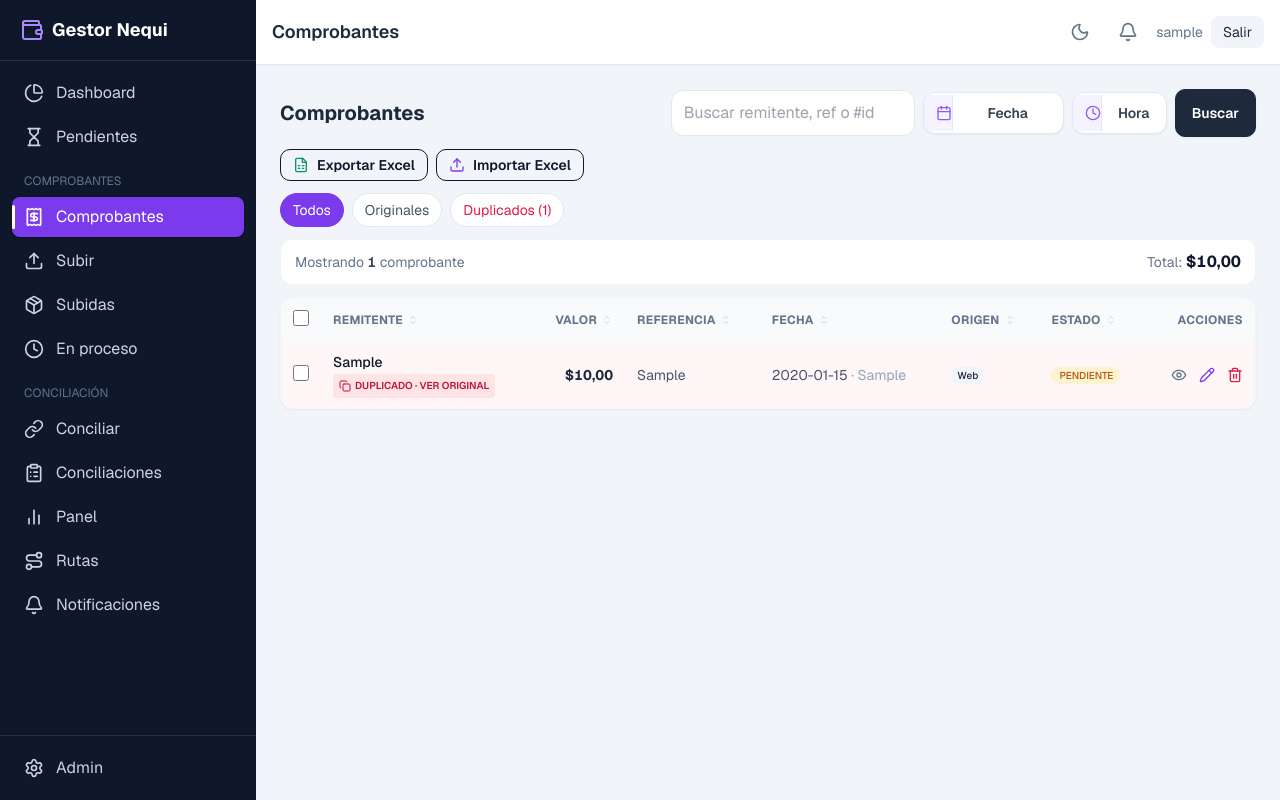
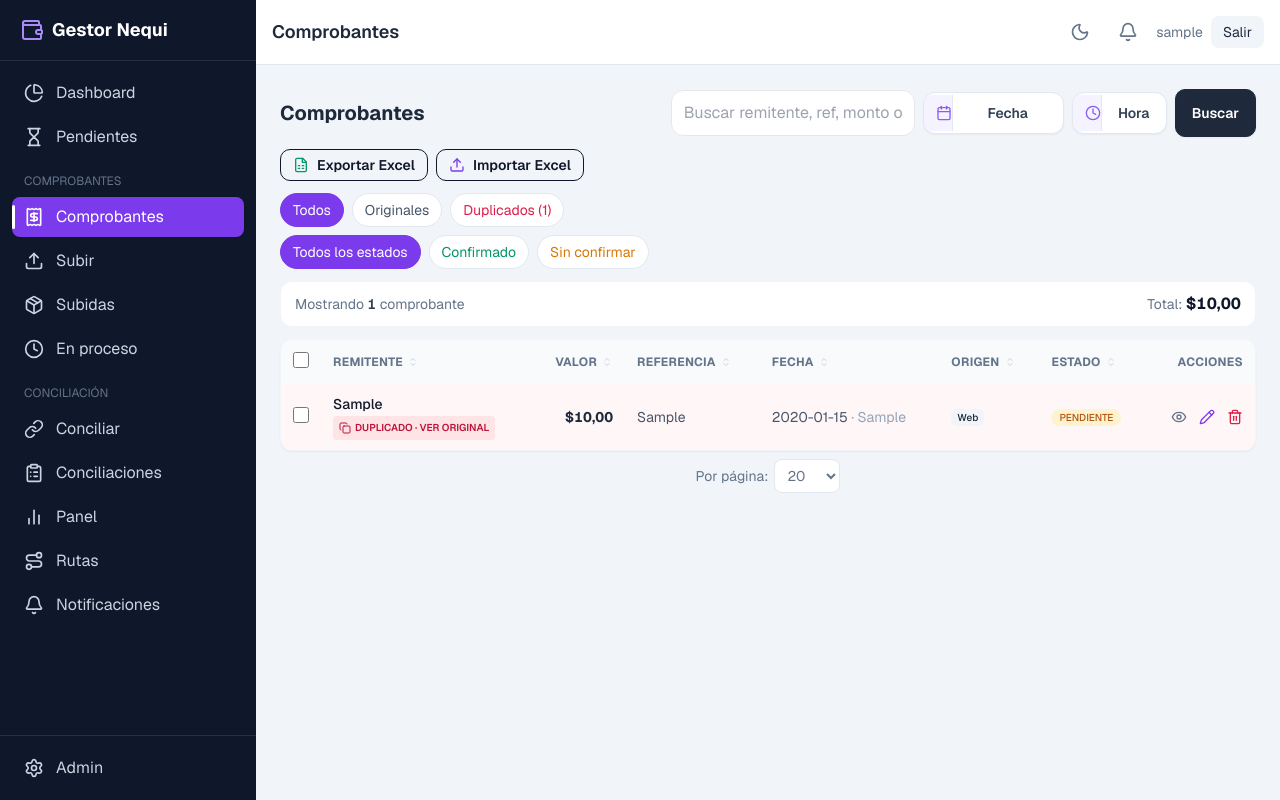
Before and after one commit to JulianL76/Bot-Nequi, a Django app: page /comprobantes/ in a window 1280 px wide. Run offline with Django 5.2, Linux system fonts and the light colour scheme; a user stored in the database is signed in; tables that the repository leaves empty hold one stand-in row (values such as "Sample post"); parts of the project's set-up code (start-up, migrations or seed data) failed here and were passed over; some libraries are stand-ins or nearby versions.

Commit message:
Ajustes visualizador

```diff
--- a/comprobantes/views.py
+++ b/comprobantes/views.py
@@ -6,10 +6,13 @@ from django.shortcuts import get_object_or_404, redirect, render
 
 from accounts.utils import get_negocio
 
-from django.db.models import Count
+from django.db.models import Count, Q
 
 from .models import ArchivoPendiente, Comprobante, LoteCarga, Notificacion, Ruta
 from .tasks import procesar_lote, reprocesar_lote
+
+# Tamaños de página permitidos en la lista de comprobantes.
+TAM_PAGINA = {"20", "50", "100", "200"}
 
 
 def _recontar_lote_carga(lote):
@@ -137,12 +140,14 @@ def reanudar_lote(request, lote_id):
 
 
 def _filtrar_comprobantes(request, negocio):
-    """Aplica los filtros (q/día/dup/lote) y devuelve (queryset, contexto).
+    """Aplica los filtros (q/día/dup/lote/estado) y devuelve (queryset, contexto).
 
     Compartido por la lista paginada y la exportación a Excel para que ambos
     respeten exactamente los mismos filtros.
     """
     import datetime
+
+    from core.parsing import limpiar_monto
 
     qs = Comprobante.objects.filter(negocio=negocio) if negocio else Comprobante.objects.none()
 
@@ -152,7 +157,13 @@ def _filtrar_comprobantes(request, negocio):
         if q.startswith("#") and q[1:].strip().isdigit():
             qs = qs.filter(pk=int(q[1:].strip()))
         else:
-            qs = qs.filter(de__icontains=q) | qs.filter(ref__icontains=q)
+            filtro = Q(de__icontains=q) | Q(ref__icontains=q)
+            # Si "q" parece un monto ("30000", "$30.000", "30,000"), buscar
+            # también por valor exacto (tolerante a separadores de miles/decimales).
+            monto_q = limpiar_monto(q)
+            if monto_q:
+                filtro |= Q(valor=monto_q)
+            qs = qs.filter(filtro)
 
     # Filtro por día (usa la fecha parseada fecha_dt).
     dia = request.GET.get("dia", "").strip()
@@ -176,6 +187,11 @@ def _filtrar_comprobantes(request, negocio):
     elif dup == "0":
         qs = qs.filter(es_duplicado=False)
 
+    # Filtro por estado: confirmado / sin confirmar.
+    estado = request.GET.get("estado", "").strip()
+    if estado in (Comprobante.CONFIRMADO, Comprobante.SIN_CONFIRMAR):
+        qs = qs.filter(estado=estado)
+
     # Filtro por lote/subida (los comprobantes creados en esa misma subida).
     lote = request.GET.get("lote", "").strip()
     lote_obj = None
@@ -184,7 +200,7 @@ def _filtrar_comprobantes(request, negocio):
         lote_obj = LoteCarga.objects.filter(pk=lote, negocio=negocio).first()
 
     ctx = {"q": q, "dia": dia, "dia_obj": dia_obj, "hora": hora,
-           "dup": dup, "lote": lote, "lote_obj": lote_obj}
+           "dup": dup, "estado": estado, "lote": lote, "lote_obj": lote_obj}
     return qs, ctx
 
 
@@ -225,7 +241,10 @@ def lista(request):
         pagina_qs = pagina_qs.order_by("-creado_en", "-id")
         sort = ""
 
-    paginator = Paginator(pagina_qs, 20)
+    tam = request.GET.get("tam", "").strip()
+    if tam not in TAM_PAGINA:
+        tam = "20"
+    paginator = Paginator(pagina_qs, int(tam))
     page = paginator.get_page(request.GET.get("page"))
 
     # Para los confirmados, enlazar la conciliación (OK) que los confirmó.
@@ -240,7 +259,7 @@ def lista(request):
 
     rutas = Ruta.objects.filter(negocio=negocio, activa=True) if negocio else Ruta.objects.none()
     return render(request, "comprobantes/lista.html",
-                  {"page": page, "rutas": rutas, "n_duplicados": n_duplicados, "sort": sort,
+                  {"page": page, "rutas": rutas, "n_duplicados": n_duplicados, "sort": sort, "tam": tam,
                    "total_count": resumen["n"], "total_valor": resumen["total"] or 0, **ctx})
 
 
--- a/templates/comprobantes/lista.html
+++ b/templates/comprobantes/lista.html
@@ -3,13 +3,16 @@
 {% block title %}Comprobantes{% endblock %}
 {% block header %}Comprobantes{% endblock %}
 {% block content %}
+{% with qp="q="|add:q|add:"&dia="|add:dia|add:"&hora="|add:hora|add:"&lote="|add:lote|add:"&sort="|add:sort|add:"&tam="|add:tam %}
 <div class="flex items-center justify-between mb-3">
   <h1 class="text-xl font-bold hidden lg:block">Comprobantes</h1>
   <form method="get" class="flex flex-wrap gap-2 items-center w-full lg:w-auto">
     {% if dup %}<input type="hidden" name="dup" value="{{ dup }}">{% endif %}
+    {% if estado %}<input type="hidden" name="estado" value="{{ estado }}">{% endif %}
     {% if lote %}<input type="hidden" name="lote" value="{{ lote }}">{% endif %}
     {% if sort %}<input type="hidden" name="sort" value="{{ sort }}">{% endif %}
-    <input type="text" name="q" value="{{ q }}" placeholder="Buscar remitente, ref o #id"
+    {% if tam %}<input type="hidden" name="tam" value="{{ tam }}">{% endif %}
+    <input type="text" name="q" value="{{ q }}" placeholder="Buscar remitente, ref, monto o #id"
            class="px-3 py-2.5 border rounded-xl flex-1 min-w-0">
     <div class="relative flex items-center bg-white dark:bg-slate-800 border border-slate-200 dark:border-slate-700 rounded-xl shadow-sm hover:ring-2 hover:ring-primary-500 transition-all cursor-pointer overflow-hidden flex-1 lg:flex-none">
       <div class="pl-3 py-2.5 pointer-events-none text-primary-500 bg-primary-50 dark:bg-primary-900/30 flex items-center justify-center border-r border-slate-200 dark:border-slate-700">
@@ -28,7 +31,7 @@
       <input type="time" name="hora" value="{{ hora }}" title="Filtrar por hora exacta" class="absolute inset-0 w-full h-full opacity-0 cursor-pointer [&::-webkit-calendar-picker-indicator]:absolute [&::-webkit-calendar-picker-indicator]:inset-0 [&::-webkit-calendar-picker-indicator]:w-full [&::-webkit-calendar-picker-indicator]:h-full [&::-webkit-calendar-picker-indicator]:opacity-0 [&::-webkit-calendar-picker-indicator]:cursor-pointer">
     </div>
     <button class="btn btn-neutral">Buscar</button>
-    {% if q or dia or hora %}<a href="{% url 'comprobantes:lista' %}{% if dup %}?dup={{ dup }}{% endif %}" class="btn btn-ghost btn-sm">Limpiar</a>{% endif %}
+    {% if q or dia or hora %}<a href="{% url 'comprobantes:lista' %}?dup={{ dup }}&estado={{ estado }}" class="btn btn-ghost btn-sm">Limpiar</a>{% endif %}
   </form>
 </div>
 
@@ -56,6 +59,7 @@
     <form method="get" action="{% url 'comprobantes:exportar_lista' %}" hx-boost="false" class="space-y-4">
       {% if q %}<input type="hidden" name="q" value="{{ q }}">{% endif %}
       {% if dup %}<input type="hidden" name="dup" value="{{ dup }}">{% endif %}
+      {% if estado %}<input type="hidden" name="estado" value="{{ estado }}">{% endif %}
       {% if lote %}<input type="hidden" name="lote" value="{{ lote }}">{% endif %}
       <div class="grid grid-cols-2 gap-3">
         <div>
@@ -109,15 +113,22 @@
 {% endif %}
 
 <!-- Filtro por duplicados -->
-<div class="flex items-center gap-2 mb-3 text-sm">
-  <a href="?q={{ q }}&dia={{ dia }}&hora={{ hora }}&lote={{ lote }}&sort={{ sort }}" class="px-3 py-1.5 rounded-full border {% if not dup %}bg-primary-600 text-white border-primary-600{% else %}bg-white dark:bg-slate-800 border-slate-200 dark:border-slate-700 text-slate-600 dark:text-slate-300{% endif %}">Todos</a>
-  <a href="?q={{ q }}&dia={{ dia }}&hora={{ hora }}&lote={{ lote }}&sort={{ sort }}&dup=0" class="px-3 py-1.5 rounded-full border {% if dup == '0' %}bg-primary-600 text-white border-primary-600{% else %}bg-white dark:bg-slate-800 border-slate-200 dark:border-slate-700 text-slate-600 dark:text-slate-300{% endif %}">Originales</a>
-  <a href="?q={{ q }}&dia={{ dia }}&hora={{ hora }}&lote={{ lote }}&sort={{ sort }}&dup=1" class="px-3 py-1.5 rounded-full border {% if dup == '1' %}bg-rose-600 text-white border-rose-600{% else %}bg-white dark:bg-slate-800 border-slate-200 dark:border-slate-700 text-rose-600 dark:text-rose-400{% endif %}">Duplicados{% if n_duplicados %} ({{ n_duplicados }}){% endif %}</a>
+<div class="flex flex-wrap items-center gap-2 mb-2 text-sm">
+  <a href="?{{ qp }}&estado={{ estado }}" class="px-3 py-1.5 rounded-full border {% if not dup %}bg-primary-600 text-white border-primary-600{% else %}bg-white dark:bg-slate-800 border-slate-200 dark:border-slate-700 text-slate-600 dark:text-slate-300{% endif %}">Todos</a>
+  <a href="?{{ qp }}&estado={{ estado }}&dup=0" class="px-3 py-1.5 rounded-full border {% if dup == '0' %}bg-primary-600 text-white border-primary-600{% else %}bg-white dark:bg-slate-800 border-slate-200 dark:border-slate-700 text-slate-600 dark:text-slate-300{% endif %}">Originales</a>
+  <a href="?{{ qp }}&estado={{ estado }}&dup=1" class="px-3 py-1.5 rounded-full border {% if dup == '1' %}bg-rose-600 text-white border-rose-600{% else %}bg-white dark:bg-slate-800 border-slate-200 dark:border-slate-700 text-rose-600 dark:text-rose-400{% endif %}">Duplicados{% if n_duplicados %} ({{ n_duplicados }}){% endif %}</a>
+</div>
+
+<!-- Filtro por estado -->
+<div class="flex flex-wrap items-center gap-2 mb-3 text-sm">
+  <a href="?{{ qp }}&dup={{ dup }}" class="px-3 py-1.5 rounded-full border {% if not estado %}bg-primary-600 text-white border-primary-600{% else %}bg-white dark:bg-slate-800 border-slate-200 dark:border-slate-700 text-slate-600 dark:text-slate-300{% endif %}">Todos los estados</a>
+  <a href="?{{ qp }}&dup={{ dup }}&estado=confirmado" class="px-3 py-1.5 rounded-full border {% if estado == 'confirmado' %}bg-emerald-600 text-white border-emerald-600{% else %}bg-white dark:bg-slate-800 border-slate-200 dark:border-slate-700 text-emerald-600 dark:text-emerald-400{% endif %}">Confirmado</a>
+  <a href="?{{ qp }}&dup={{ dup }}&estado=sin_confirmar" class="px-3 py-1.5 rounded-full border {% if estado == 'sin_confirmar' %}bg-amber-600 text-white border-amber-600{% else %}bg-white dark:bg-slate-800 border-slate-200 dark:border-slate-700 text-amber-600 dark:text-amber-400{% endif %}">Sin confirmar</a>
 </div>
 
 <!-- Resumen de lo filtrado -->
 <div class="flex flex-wrap items-center gap-x-4 gap-y-1 mb-3 px-3.5 py-2.5 rounded-xl bg-white dark:bg-slate-800 border border-slate-100 dark:border-slate-700/50 text-sm">
-  <span class="text-slate-500">Mostrando <span class="font-semibold text-slate-700 dark:text-slate-200 nums">{{ total_count }}</span> comprobante{{ total_count|pluralize }}{% if q or dia or dup or lote %} (filtrado){% endif %}</span>
+  <span class="text-slate-500">Mostrando <span class="font-semibold text-slate-700 dark:text-slate-200 nums">{{ total_count }}</span> comprobante{{ total_count|pluralize }}{% if q or dia or dup or estado or lote %} (filtrado){% endif %}</span>
   <span class="ml-auto text-slate-500">Total: <span class="font-bold text-base text-slate-900 dark:text-white nums">{{ total_valor|pesos }}</span></span>
 </div>
 
@@ -128,7 +139,7 @@
   <div class="hidden lg:block bg-white dark:bg-slate-800 rounded-xl shadow-sm border border-slate-100 dark:border-slate-700/50 overflow-hidden" data-layout="desk">
     <table class="w-full text-sm">
       <thead class="bg-slate-50 dark:bg-slate-700/40 text-slate-500 dark:text-slate-400 text-xs uppercase tracking-wide">
-        {% with qp="q="|add:q|add:"&dia="|add:dia|add:"&hora="|add:hora|add:"&dup="|add:dup|add:"&lote="|add:lote %}
+        {% with qp="q="|add:q|add:"&dia="|add:dia|add:"&hora="|add:hora|add:"&dup="|add:dup|add:"&estado="|add:estado|add:"&lote="|add:lote|add:"&tam="|add:tam %}
         <tr>
           <th class="px-3 py-3 w-10 text-left"><input type="checkbox" class="check-all w-4 h-4" data-target="[data-layout='desk']"></th>
           {% spaceless %}
@@ -267,11 +278,30 @@
 
 {% if page.has_other_pages %}
 <div class="mt-4 flex gap-2 items-center justify-center">
-  {% if page.has_previous %}<a href="?q={{ q }}&dia={{ dia }}&hora={{ hora }}&dup={{ dup }}&lote={{ lote }}&sort={{ sort }}&page={{ page.previous_page_number }}" class="px-4 py-2 bg-white rounded-xl shadow inline-flex items-center" aria-label="Anterior"><svg class="w-4 h-4" xmlns="http://www.w3.org/2000/svg" viewBox="0 0 24 24" fill="none" stroke="currentColor" stroke-width="2" stroke-linecap="round" stroke-linejoin="round"><path d="m15 18-6-6 6-6"/></svg></a>{% endif %}
+  {% if page.has_previous %}<a href="?{{ qp }}&dup={{ dup }}&estado={{ estado }}&page={{ page.previous_page_number }}" class="px-4 py-2 bg-white rounded-xl shadow inline-flex items-center" aria-label="Anterior"><svg class="w-4 h-4" xmlns="http://www.w3.org/2000/svg" viewBox="0 0 24 24" fill="none" stroke="currentColor" stroke-width="2" stroke-linecap="round" stroke-linejoin="round"><path d="m15 18-6-6 6-6"/></svg></a>{% endif %}
   <span class="text-sm nums">{{ page.number }} / {{ page.paginator.num_pages }}</span>
-  {% if page.has_next %}<a href="?q={{ q }}&dia={{ dia }}&hora={{ hora }}&dup={{ dup }}&lote={{ lote }}&sort={{ sort }}&page={{ page.next_page_number }}" class="px-4 py-2 bg-white rounded-xl shadow inline-flex items-center" aria-label="Siguiente"><svg class="w-4 h-4" xmlns="http://www.w3.org/2000/svg" viewBox="0 0 24 24" fill="none" stroke="currentColor" stroke-width="2" stroke-linecap="round" stroke-linejoin="round"><path d="m9 18 6-6-6-6"/></svg></a>{% endif %}
+  {% if page.has_next %}<a href="?{{ qp }}&dup={{ dup }}&estado={{ estado }}&page={{ page.next_page_number }}" class="px-4 py-2 bg-white rounded-xl shadow inline-flex items-center" aria-label="Siguiente"><svg class="w-4 h-4" xmlns="http://www.w3.org/2000/svg" viewBox="0 0 24 24" fill="none" stroke="currentColor" stroke-width="2" stroke-linecap="round" stroke-linejoin="round"><path d="m9 18 6-6-6-6"/></svg></a>{% endif %}
 </div>
 {% endif %}
+
+<form method="get" class="mt-2 flex justify-center">
+  {% if q %}<input type="hidden" name="q" value="{{ q }}">{% endif %}
+  {% if dia %}<input type="hidden" name="dia" value="{{ dia }}">{% endif %}
+  {% if hora %}<input type="hidden" name="hora" value="{{ hora }}">{% endif %}
+  {% if dup %}<input type="hidden" name="dup" value="{{ dup }}">{% endif %}
+  {% if estado %}<input type="hidden" name="estado" value="{{ estado }}">{% endif %}
+  {% if lote %}<input type="hidden" name="lote" value="{{ lote }}">{% endif %}
+  {% if sort %}<input type="hidden" name="sort" value="{{ sort }}">{% endif %}
+  <label class="flex items-center gap-1.5 text-sm text-slate-500">
+    Por página:
+    <select name="tam" onchange="this.form.submit()" class="px-2 py-1.5 rounded-lg border border-slate-200 dark:border-slate-700 bg-white dark:bg-slate-800">
+      <option value="20" {% if tam == '20' %}selected{% endif %}>20</option>
+      <option value="50" {% if tam == '50' %}selected{% endif %}>50</option>
+      <option value="100" {% if tam == '100' %}selected{% endif %}>100</option>
+      <option value="200" {% if tam == '200' %}selected{% endif %}>200</option>
+    </select>
+  </label>
+</form>
 
 <script>
   // IIFE: evita colisiones de variables globales al re-ejecutarse con hx-boost.
@@ -304,4 +334,5 @@
     }
   })();
 </script>
+{% endwith %}
 {% endblock %}
```
